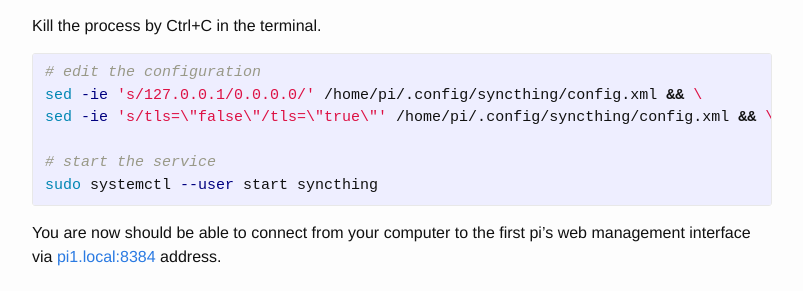
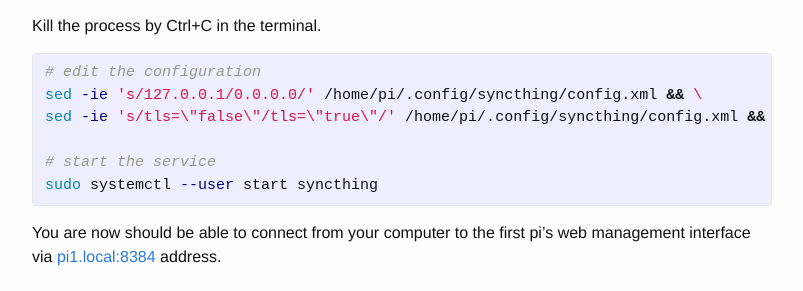
Before and after one commit to haim0n/haim0n.github.io, a Jekyll site: the page built from _posts/2016-03-10-my-raspberry-pi-based-distributed-backup.markdown, in a window 1280 px wide and 900 px high, scrolled down 2902 px. Shown: the part 255-546 px from the top of the window, without its empty margins (238-1041 px from the left). Built offline with Jekyll 4.4.1, drawn with Linux system fonts in a browser that asks for light colours; comment, search, counter and statistics services are not loaded.

```diff
--- a/_posts/2016-03-10-my-raspberry-pi-based-distributed-backup.markdown
+++ b/_posts/2016-03-10-my-raspberry-pi-based-distributed-backup.markdown
@@ -115,7 +115,7 @@ Kill the process by Ctrl+C in the terminal.
 {% highlight bash %}
 # edit the configuration
 sed -ie 's/127.0.0.1/0.0.0.0/' /home/pi/.config/syncthing/config.xml && \
-sed -ie 's/tls=\"false\"/tls=\"true\"' /home/pi/.config/syncthing/config.xml && \
+sed -ie 's/tls=\"false\"/tls=\"true\"/' /home/pi/.config/syncthing/config.xml && \
 
 # start the service
 sudo systemctl --user start syncthing
```
